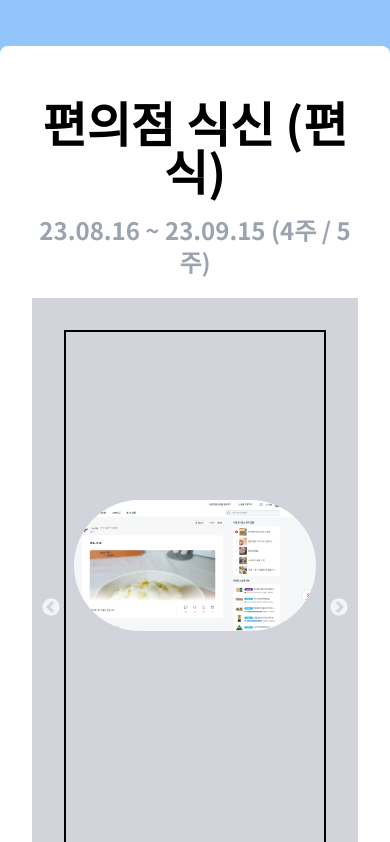
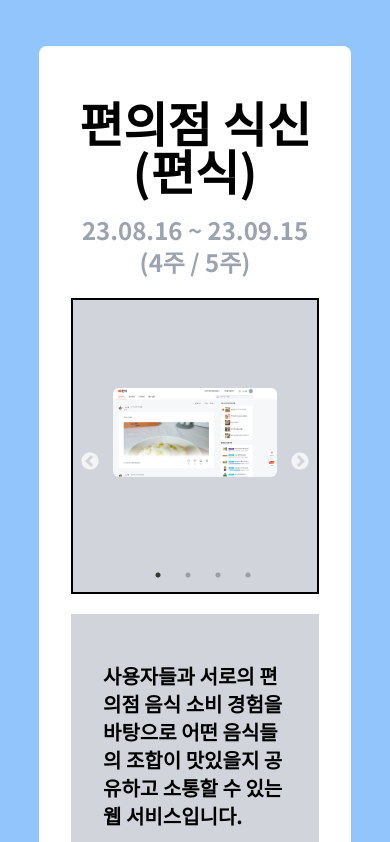
Before and after one commit to HojinLim/portfolio, a React (Create React App) app: page / in a window 390 px wide. Shown: the part 4916-5758 px from the top of the page. Built offline with nearby package versions, Linux system fonts and the light colour scheme.

Commit message:
Design/사진 반응형 수정

```diff
--- a/src/components/ImageSlider.tsx
+++ b/src/components/ImageSlider.tsx
@@ -34,15 +34,13 @@ const ImageSlider: React.FC<ImageSliderProps> = ({ images }) => {
 
   return (
     <div className="relative mt-8">
-
       <Slider {...settings} className="mx-auto max-w-4xl p-2 py-6">
         {images.map((image, index) => (
           <div key={index} className="flex items-center justify-center focus:outline-none">
-              <img src={image} alt={`Slide ${index + 1}`} className="w-full h-full object-contain rounded-full my-28" />
+            <img src={image} alt={`Slide ${index + 1}`} className="object-contain rounded-md my-auto mx-auto" />
           </div>
         ))}
       </Slider>
-
     </div>
   );
 };
--- a/src/components/Projects.tsx
+++ b/src/components/Projects.tsx
@@ -11,14 +11,13 @@ type Props = {
 
 const ProjectCard = ({ project }: { project: Project }) => {
   return (
-    <div className="bg-white rounded-lg p-8 overflow-hidden my-5 mx-auto w-full lg:w-3/5">
+    <div className="bg-white rounded-lg p-8 overflow-hidden my-5 mx-auto w-4/5">
       <div className="text-5xl font-bold text-center mt-5 align-middle justify-center">{project.title}</div>
       <div className="text-2xl font-bold text-gray-400 text-center mt-5">{project.date}</div>
       <div className="container flex flex-col mt-5 md:flex-col">
-        <div className="md:w-full md:order-1 bg-gray-300 p-8 mb-5 md:mb-0">
-          <div className="border-black border-2">
-            <ImageSlider images={project.images} />
-          </div>
+        {/* 슬라이더 */}
+        <div className="md:w-full md:order-1 bg-gray-300 p-8 mb-5 md:mb-0 align-middle border-black border-2">
+          <ImageSlider images={project.images} />
         </div>
 
         <div className="md:w-full md:order-2 bg-gray-300 p-8">
@@ -97,7 +96,7 @@ const ProjectCard = ({ project }: { project: Project }) => {
                   배포 링크
                   <ul className="list-disc pl-4 ml-3">
                     <a
-                      className="hover:cursor-pointer underline text-blue-600"
+                      className="hover:cursor-pointer underline text-blue-600 sm:si"
                       href={project.deploymentLink}
                       target="_blank"
                       rel="noopener noreferrer"
```
Lines whose indentation alone changed are shown as unchanged.
